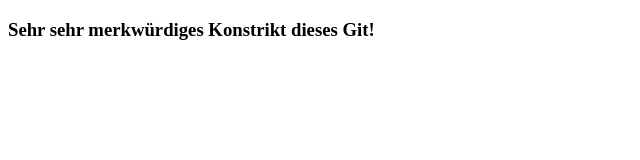
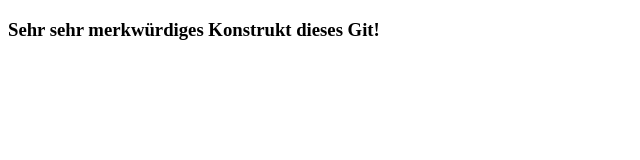
Before and after one commit to thoe1972/website, a plain HTML site: page index.html in a window 1280 px wide. Shown: the full height of the page, 0-640 px from the left. Drawn offline with Linux system fonts and the light colour scheme.

Commit message:
Rechtschreibfehler beseitigt

```diff
--- a/index.html
+++ b/index.html
@@ -5,6 +5,6 @@
 </head>
 
 <body>
-	<h3>Sehr sehr merkwürdiges Konstrikt dieses Git!<h3>
+	<h3>Sehr sehr merkw&uuml;rdiges Konstrukt dieses Git!<h3>
 </body>
 </html>
```
